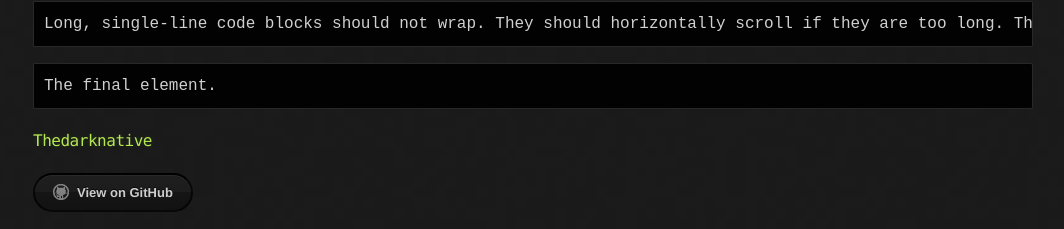
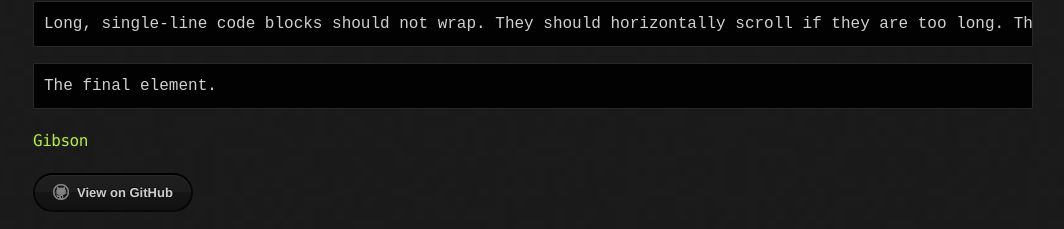
Before and after one commit to gibsonekezie/thedarknativer.github.io, a Jekyll site: the page built from index.md, in a window 1280 px wide and 900 px high, scrolled down 2316 px. Shown: the part 668-897 px from the top of the window, without its empty margins (107-1171 px from the left). Built offline with Jekyll 4.4.1, drawn with Linux system fonts in a browser that asks for light colours.

Commit message:
edited config file to update title

```diff
--- a/_config.yml
+++ b/_config.yml
@@ -1,2 +1,2 @@
 theme: jekyll-theme-hacker
-title: Thedarknative
+title: Gibson
```
